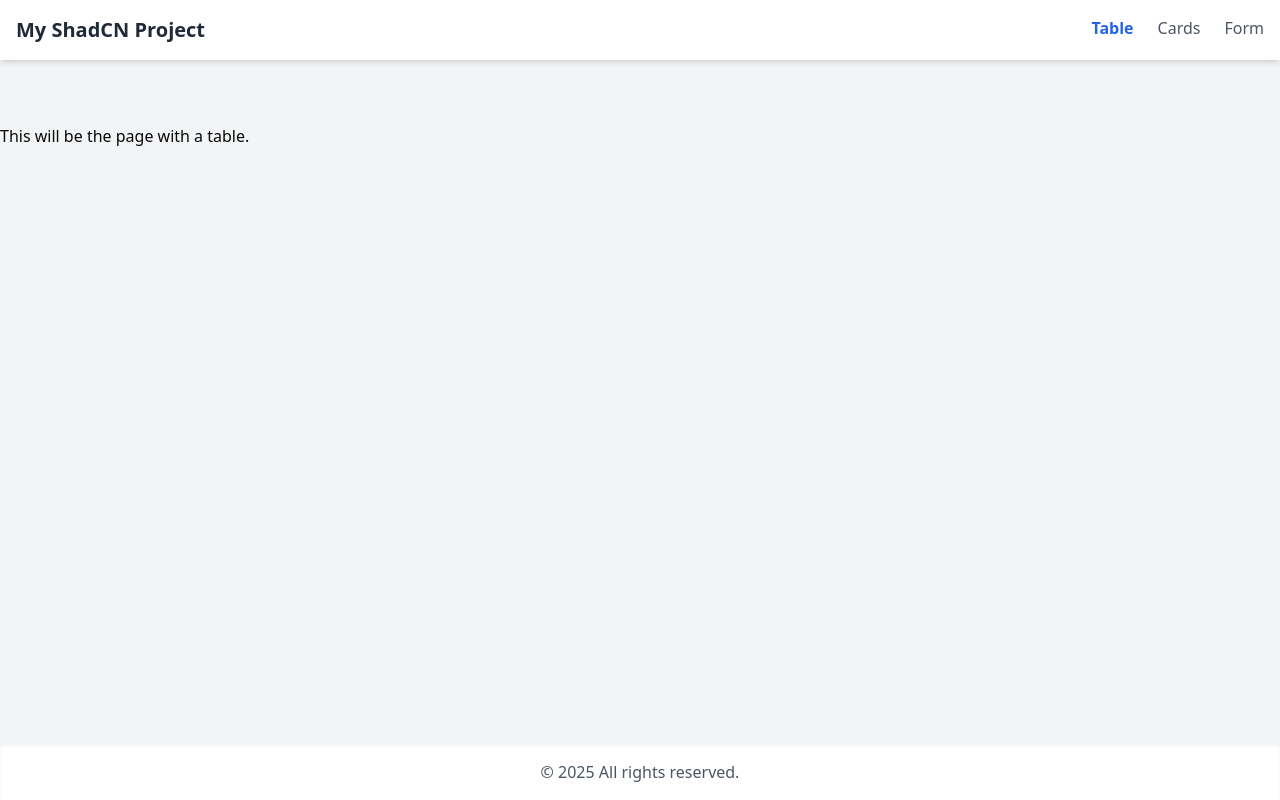
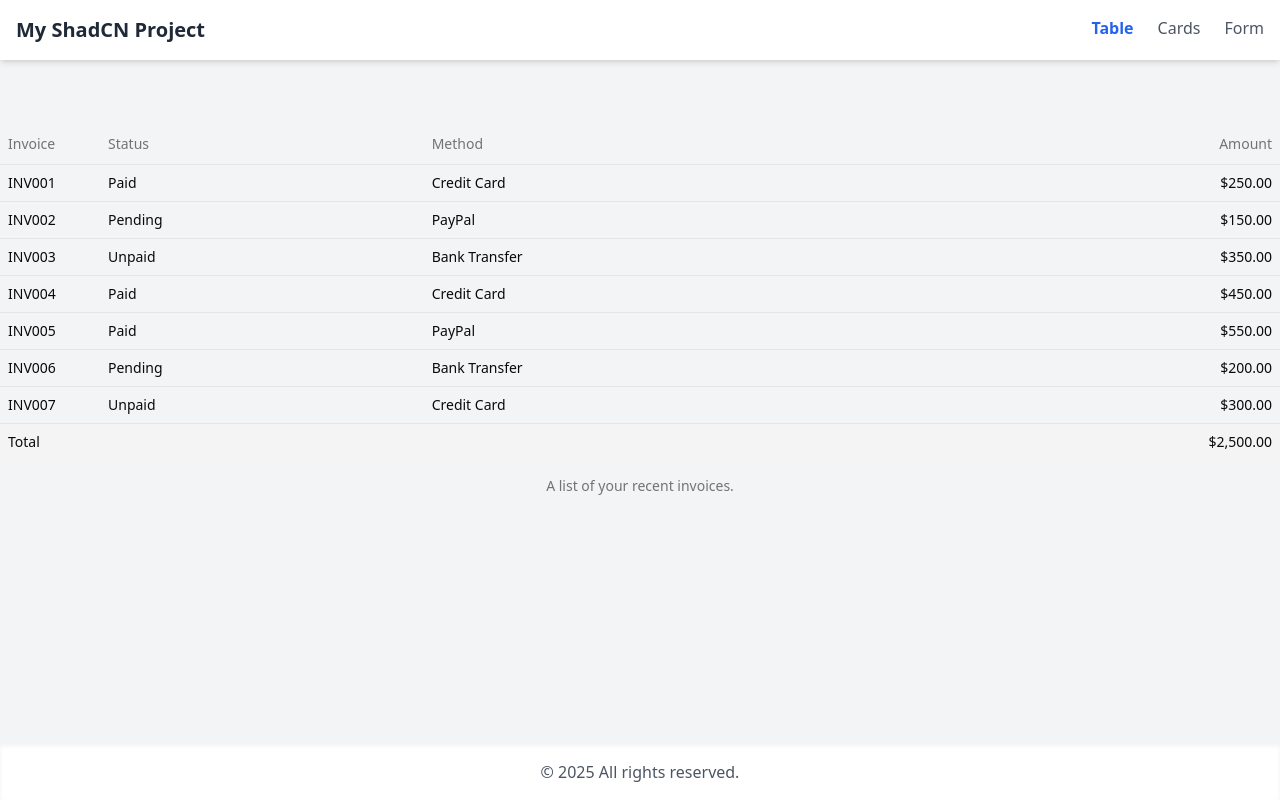
Before and after one commit to IsratJahan13/my-shadcn-project, a React (Vite) app: page /table in a window 1280 px wide. Built offline with nearby package versions, Linux system fonts and the light colour scheme.

Commit message:
table added

```diff
--- /dev/null
+++ b/src/components/ui/table.tsx
@@ -0,0 +1,120 @@
+import * as React from "react"
+
+import { cn } from "@/lib/utils"
+
+const Table = React.forwardRef<
+  HTMLTableElement,
+  React.HTMLAttributes<HTMLTableElement>
+>(({ className, ...props }, ref) => (
+  <div className="relative w-full overflow-auto">
+    <table
+      ref={ref}
+      className={cn("w-full caption-bottom text-sm", className)}
+      {...props}
+    />
+  </div>
+))
+Table.displayName = "Table"
+
+const TableHeader = React.forwardRef<
+  HTMLTableSectionElement,
+  React.HTMLAttributes<HTMLTableSectionElement>
+>(({ className, ...props }, ref) => (
+  <thead ref={ref} className={cn("[&_tr]:border-b", className)} {...props} />
+))
+TableHeader.displayName = "TableHeader"
+
+const TableBody = React.forwardRef<
+  HTMLTableSectionElement,
+  React.HTMLAttributes<HTMLTableSectionElement>
+>(({ className, ...props }, ref) => (
+  <tbody
+    ref={ref}
+    className={cn("[&_tr:last-child]:border-0", className)}
+    {...props}
+  />
+))
+TableBody.displayName = "TableBody"
+
+const TableFooter = React.forwardRef<
+  HTMLTableSectionElement,
+  React.HTMLAttributes<HTMLTableSectionElement>
+>(({ className, ...props }, ref) => (
+  <tfoot
+    ref={ref}
+    className={cn(
+      "border-t bg-muted/50 font-medium [&>tr]:last:border-b-0",
+      className
+    )}
+    {...props}
+  />
+))
+TableFooter.displayName = "TableFooter"
+
+const TableRow = React.forwardRef<
+  HTMLTableRowElement,
+  React.HTMLAttributes<HTMLTableRowElement>
+>(({ className, ...props }, ref) => (
+  <tr
+    ref={ref}
+    className={cn(
+      "border-b transition-colors hover:bg-muted/50 data-[state=selected]:bg-muted",
+      className
+    )}
+    {...props}
+  />
+))
+TableRow.displayName = "TableRow"
+
+const TableHead = React.forwardRef<
+  HTMLTableCellElement,
+  React.ThHTMLAttributes<HTMLTableCellElement>
+>(({ className, ...props }, ref) => (
+  <th
+    ref={ref}
+    className={cn(
+      "h-10 px-2 text-left align-middle font-medium text-muted-foreground [&:has([role=checkbox])]:pr-0 [&>[role=checkbox]]:translate-y-[2px]",
+      className
+    )}
+    {...props}
+  />
+))
+TableHead.displayName = "TableHead"
+
+const TableCell = React.forwardRef<
+  HTMLTableCellElement,
+  React.TdHTMLAttributes<HTMLTableCellElement>
+>(({ className, ...props }, ref) => (
+  <td
+    ref={ref}
+    className={cn(
+      "p-2 align-middle [&:has([role=checkbox])]:pr-0 [&>[role=checkbox]]:translate-y-[2px]",
+      className
+    )}
+    {...props}
+  />
+))
+TableCell.displayName = "TableCell"
+
+const TableCaption = React.forwardRef<
+  HTMLTableCaptionElement,
+  React.HTMLAttributes<HTMLTableCaptionElement>
+>(({ className, ...props }, ref) => (
+  <caption
+    ref={ref}
+    className={cn("mt-4 text-sm text-muted-foreground", className)}
+    {...props}
+  />
+))
+TableCaption.displayName = "TableCaption"
+
+export {
+  Table,
+  TableHeader,
+  TableBody,
+  TableFooter,
+  TableHead,
+  TableRow,
+  TableCell,
+  TableCaption,
+}
--- a/src/pages/TablePage.tsx
+++ b/src/pages/TablePage.tsx
@@ -1,9 +1,81 @@
-const TablePage = () => {
+import { Table, TableBody, TableCaption, TableCell, TableFooter, TableHead, TableHeader, TableRow } from "@/components/ui/table"
+
+
+const invoices = [
+    {
+      invoice: "INV001",
+      paymentStatus: "Paid",
+      totalAmount: "$250.00",
+      paymentMethod: "Credit Card",
+    },
+    {
+      invoice: "INV002",
+      paymentStatus: "Pending",
+      totalAmount: "$150.00",
+      paymentMethod: "PayPal",
+    },
+    {
+      invoice: "INV003",
+      paymentStatus: "Unpaid",
+      totalAmount: "$350.00",
+      paymentMethod: "Bank Transfer",
+    },
+    {
+      invoice: "INV004",
+      paymentStatus: "Paid",
+      totalAmount: "$450.00",
+      paymentMethod: "Credit Card",
+    },
+    {
+      invoice: "INV005",
+      paymentStatus: "Paid",
+      totalAmount: "$550.00",
+      paymentMethod: "PayPal",
+    },
+    {
+      invoice: "INV006",
+      paymentStatus: "Pending",
+      totalAmount: "$200.00",
+      paymentMethod: "Bank Transfer",
+    },
+    {
+      invoice: "INV007",
+      paymentStatus: "Unpaid",
+      totalAmount: "$300.00",
+      paymentMethod: "Credit Card",
+    },
+  ]
+
+  export function TablePage() {
     return (
-        <div>
-            <p>This will be the page with a table.</p>
-        </div>
+      <Table>
+        <TableCaption>A list of your recent invoices.</TableCaption>
+        <TableHeader>
+          <TableRow>
+            <TableHead className="w-[100px]">Invoice</TableHead>
+            <TableHead>Status</TableHead>
+            <TableHead>Method</TableHead>
+            <TableHead className="text-right">Amount</TableHead>
+          </TableRow>
+        </TableHeader>
+        <TableBody>
+          {invoices.map((invoice) => (
+            <TableRow key={invoice.invoice}>
+              <TableCell className="font-medium">{invoice.invoice}</TableCell>
+              <TableCell>{invoice.paymentStatus}</TableCell>
+              <TableCell>{invoice.paymentMethod}</TableCell>
+              <TableCell className="text-right">{invoice.totalAmount}</TableCell>
+            </TableRow>
+          ))}
+        </TableBody>
+        <TableFooter>
+          <TableRow>
+            <TableCell colSpan={3}>Total</TableCell>
+            <TableCell className="text-right">$2,500.00</TableCell>
+          </TableRow>
+        </TableFooter>
+      </Table>
     )
-}
+  }
 
 export default TablePage
```
